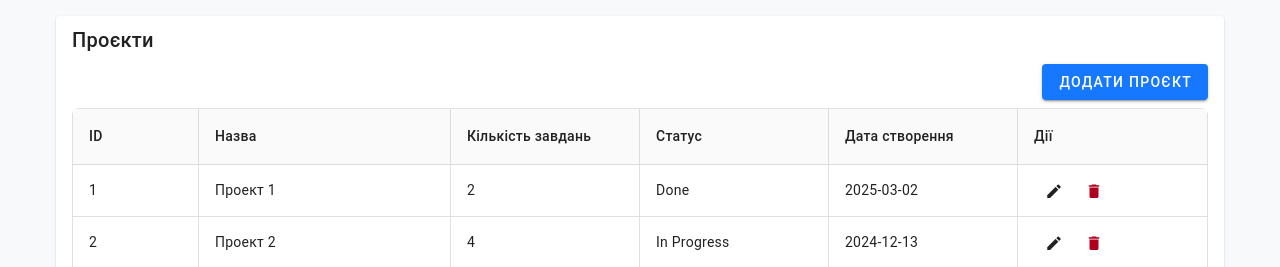
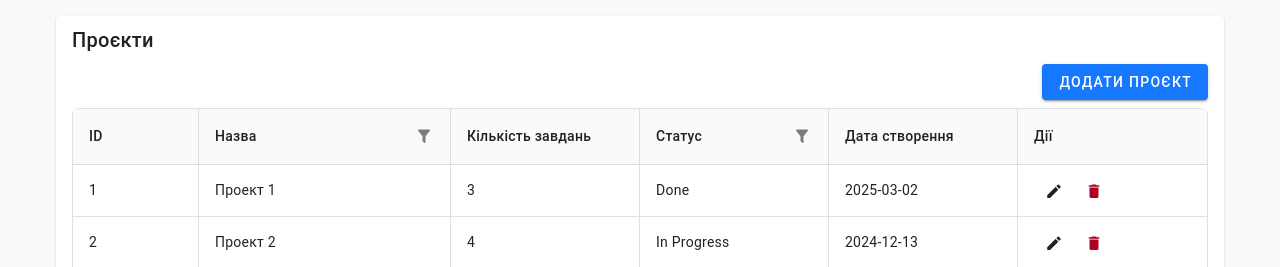
Before and after one commit to YRTechX/crudTables, a Vue app: page /projects in a window 1280 px wide. Shown: the top 267 px of the page. Built offline with nearby package versions, Linux system fonts and the light colour scheme; data requests are answered from the project's data file; the HTML template or start-up script is replaced by a standard one.

Commit message:
added filters

```diff
--- a/src/components/ProjectsTable.vue
+++ b/src/components/ProjectsTable.vue
@@ -2,12 +2,76 @@
   <div class="table-wrapper">
     <v-data-table
       :headers="headers"
-      :items="projects"
+      :items="filteredProjects"
       :items-per-page="10"
       class="elevation-1 custom-header"
       v-model:sort-by="sortBy"
       @update:sort-by="handleSortChange"
     >
+      <!-- Фильтруемые заголовки -->
+      <template
+        v-for="header in filterableHeaders"
+        :key="header.key"
+        v-slot:[`header.${header.key}`]="{ column }"
+      >
+        <div class="header-content">
+          <span class="header-content__column-title">{{ column.title }}</span>
+          <v-menu v-model="menuStates[header.key]" location="end" :close-on-content-click="false">
+            <template v-slot:activator="{ props }">
+              <v-btn
+                v-bind="props"
+                icon="mdi-filter"
+                variant="text"
+                size="small"
+                color="#7C7C7C"
+                density="compact"
+              ></v-btn>
+            </template>
+
+            <v-card min-width="300">
+              <v-card-text>
+                <!-- Фильтр по имени -->
+                <v-text-field
+                  v-if="header.key === 'name'"
+                  v-model="nameFilter"
+                  label="Пошук за назвою"
+                  variant="outlined"
+                  clearable
+                  @input="applyFilters"
+                  density="compact"
+                ></v-text-field>
+
+                <!-- Фильтр по статусу -->
+                <v-select
+                  v-if="header.key === 'status'"
+                  v-model="statusFilter"
+                  :items="statusOptions"
+                  label="Фiльтр по статусу"
+                  variant="outlined"
+                  clearable
+                  @update:model-value="applyFilters"
+                  density="compact"
+                ></v-select>
+              </v-card-text>
+              <v-card-actions>
+                <v-btn size="small" variant="text" @click="clearFilters(header.key)"
+                  >Очистить</v-btn
+                >
+                <v-spacer></v-spacer>
+                <v-btn
+                  class="blue-btn"
+                  size="small"
+                  variant="text"
+                  @click="menuStates[header.key] = false"
+                >
+                  Применить
+                </v-btn>
+              </v-card-actions>
+            </v-card>
+          </v-menu>
+        </div>
+      </template>
+
       <template v-slot:item="{ item }">
         <tr @click="goToProject(item.id)" style="cursor: pointer">
           <td>{{ item.id }}</td>
@@ -37,7 +101,7 @@
 </template>
 
 <script setup lang="ts">
-import { ref, onMounted, onUnmounted, watch, nextTick } from 'vue'
+import { ref, onMounted, onUnmounted, computed, nextTick, reactive } from 'vue'
 import { useRouter } from 'vue-router'
 import { useStore } from '@/store'
 import type { Project } from '@/types/project'
@@ -54,6 +118,41 @@ const router = useRouter()
 const store = useStore()
 const sortBy = ref<SortItem[]>([])
 const columnWidths = ref<Record<string, number>>(initializeWidths())
+const filterableHeaders = computed(() => {
+  return props.headers.filter((header) => header.filterable)
+})
+const menuStates = reactive(
+  Object.fromEntries(filterableHeaders.value.map((header) => [header.key, false])),
+)
+
+// Переменные для фильтрации
+const nameFilter = ref<string>('')
+const statusFilter = ref<string | null>(null)
+
+const statusOptions = computed(() => store.state.statuses)
+
+// Вычисляемое свойство для фильтрации проектов
+const filteredProjects = computed(() => {
+  let filtered = [...props.projects]
+
+  // Фильтрация по имени (name)
+  if (nameFilter.value) {
+    const searchTerm = nameFilter.value.toLowerCase().trim()
+    filtered = filtered.filter((project) => project.name.toLowerCase().includes(searchTerm))
+  }
+
+  // Фильтрация по статусу (status)
+  if (statusFilter.value) {
+    filtered = filtered.filter((project) => project.status === statusFilter.value)
+  }
+
+  return filtered
+})
+
+// Применение фильтров (можно оставить пустым, так как computed автоматически обновляет данные)
+function applyFilters() {
+  // Здесь можно добавить дополнительные действия, если нужно, например, сохранить фильтры в стейт
+}
 
 let curCol: HTMLTableCellElement | undefined
 let nxtCol: HTMLTableCellElement | undefined
@@ -250,4 +349,27 @@ const goToProject = (projectId: number) => {
 .v-data-table > .v-table__wrapper > table {
   table-layout: fixed;
 }
+
+.filter-header {
+  display: flex;
+  flex-direction: column;
+  align-items: flex-start;
+  gap: 4px;
+  padding: 4px;
+}
+
+.filter-input {
+  max-width: 150px;
+}
+
+.filter-select {
+  max-width: 150px;
+}
+.header-content {
+  display: flex;
+  justify-content: space-between;
+  &__column-title {
+    flex: 1;
+  }
+}
 </style>
--- a/src/types/common.ts
+++ b/src/types/common.ts
@@ -12,6 +12,7 @@ export interface DataTableHeaders {
   key: string
   sortable: boolean
   width: number
+  filterable: boolean
 }
 export interface ModalsState {
   create: boolean
--- a/src/views/ProjectDetailView.vue
+++ b/src/views/ProjectDetailView.vue
@@ -243,12 +243,12 @@ onMounted(async () => {
 })
 
 const taskHeaders = [
-  { title: 'ID', key: 'id', sortable: false, width: 100 },
-  { title: 'Назва', key: 'title', sortable: false, width: 200 },
-  { title: 'Виконавець', key: 'assignee', sortable: false, width: 150 },
-  { title: 'Статус', key: 'status', sortable: true, width: 150 },
-  { title: 'Термін', key: 'dueDate', sortable: true, width: 150 },
-  { title: 'Дії', key: 'actions', sortable: false, width: 100 },
+  { title: 'ID', key: 'id', sortable: false, filterable: false, width: 100 },
+  { title: 'Назва', key: 'title', sortable: false, filterable: false, width: 200 },
+  { title: 'Виконавець', key: 'assignee', sortable: false, filterable: true, width: 150 },
+  { title: 'Статус', key: 'status', sortable: true, filterable: true, width: 150 },
+  { title: 'Термін', key: 'dueDate', sortable: true, filterable: false, width: 150 },
+  { title: 'Дії', key: 'actions', sortable: false, filterable: false, width: 100 },
 ]
 
 const dueDateRules = [
--- a/src/views/ProjectsView.vue
+++ b/src/views/ProjectsView.vue
@@ -163,12 +163,12 @@ const editForm = ref<InstanceType<typeof VForm>>()
 const isLoading = ref<Boolean>(false)
 
 const headers: DataTableHeaders[] = [
-  { title: 'ID', key: 'id', sortable: true, width: 100 },
-  { title: 'Назва', key: 'name', sortable: true, width: 200 },
-  { title: 'Кількість завдань', key: 'taskCount', sortable: true, width: 150 },
-  { title: 'Статус', key: 'status', sortable: true, width: 150 },
-  { title: 'Дата створення', key: 'createdAt', sortable: false, width: 150 },
-  { title: 'Дії', key: 'actions', sortable: false, width: 150 },
+  { title: 'ID', key: 'id', sortable: true, filterable: false, width: 100 },
+  { title: 'Назва', key: 'name', sortable: true, filterable: true, width: 200 },
+  { title: 'Кількість завдань', key: 'taskCount', sortable: true, filterable: false, width: 150 },
+  { title: 'Статус', key: 'status', sortable: true, filterable: true, width: 150 },
+  { title: 'Дата створення', key: 'createdAt', sortable: false, filterable: false, width: 150 },
+  { title: 'Дії', key: 'actions', sortable: false, filterable: false, width: 150 },
 ]
 const statuses = computed(() => store.state.statuses)
 const projects = computed(() => store.state.projects.projects)
```
Also changed, not shown: src/db/index.json.
